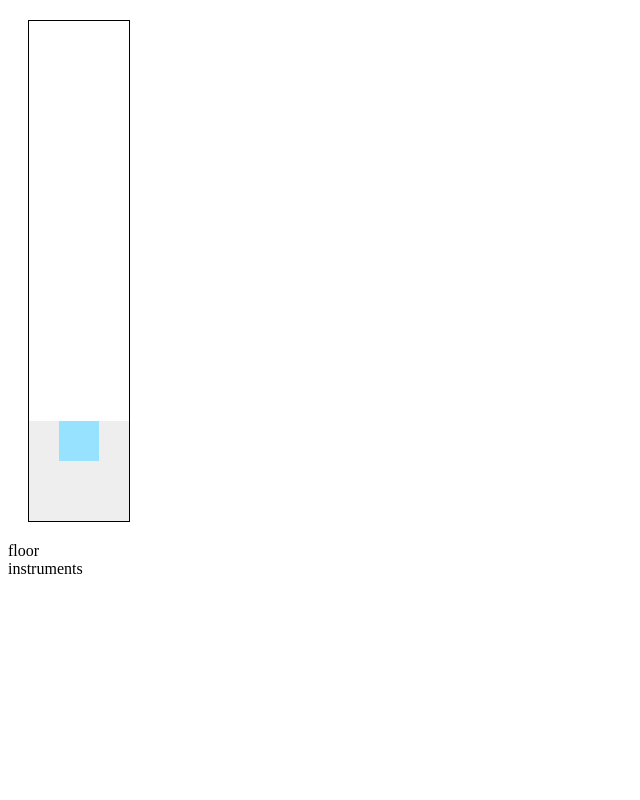
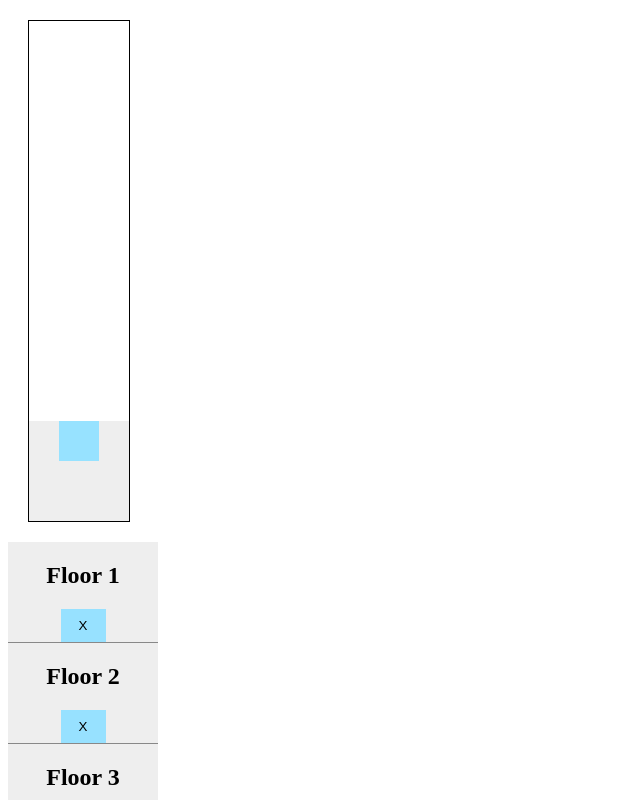
Before and after one commit to dammnyaka/elevator_simulation, a Vue app: page / in a window 1280 px wide. Shown: the top 800 px of the page, without its empty margins (0-640 px from the left). Built offline with nearby package versions, Linux system fonts and the light colour scheme.

Commit message:
add floors component

```diff
--- a/src/App.vue
+++ b/src/App.vue
@@ -10,7 +10,15 @@
         ></elevator-shaft>
       </div>
 
-      <div class="floors"><floor></floor></div>
+      <div class="floors">
+        <floor
+          v-for="floor in floors"
+          :key="floor.number"
+          :number="floor.number"
+          :activeFloor="floor.activeFloor"
+          @call-elevator="handleCallElevator"
+        ></floor>
+      </div>
       <div class="instruments"><Instruments></Instruments></div>
     </div>
   </div>
@@ -38,7 +46,9 @@ export default {
     };
   },
   created() {},
-  methods: {},
+  methods: {
+    handleCallElevator() {},
+  },
 };
 </script>
 
--- a/src/components/Floor/index.vue
+++ b/src/components/Floor/index.vue
@@ -1,3 +1,65 @@
 <template>
-  <div>floor</div>
+  <div class="floor">
+    <h2>Floor {{ number }}</h2>
+    <button
+      class="floor_btn"
+      :class="activeFloor ? 'floor_btn-active' : 'floor_btc-inactive'"
+      @click="callElevator(number)"
+    ></button>
+  </div>
 </template>
+<script>
+export default {
+  props: {
+    number: {
+      required: true,
+    },
+    activeFloor: {
+      required: true,
+    },
+  },
+  methods: {
+    callElevator(floorNumber) {
+      this.$emit("call-elevator", floorNumber);
+    },
+  },
+};
+</script>
+
+<style lang="css">
+.floor {
+  position: relative;
+  width: 150px;
+  height: 100px;
+  background-color: #eee;
+  border-bottom: 1px solid #888;
+  display: flex;
+  flex-direction: column;
+  justify-content: center;
+  align-items: center;
+}
+.floor_btn {
+  width: 30%;
+  height: 100%;
+  border: none;
+  cursor: pointer;
+}
+.floor_btn::before {
+  content: "X";
+  widows: 20px;
+  height: 20px;
+  position: relative;
+  color: black;
+}
+.floor button.floor_btc-inactive:hover {
+  background-color: #57cfff;
+}
+
+.floor_btn-active {
+  background-color: #283eff;
+  cursor: default;
+}
+.floor_btc-inactive {
+  background-color: #97e1ff;
+}
+</style>
```
